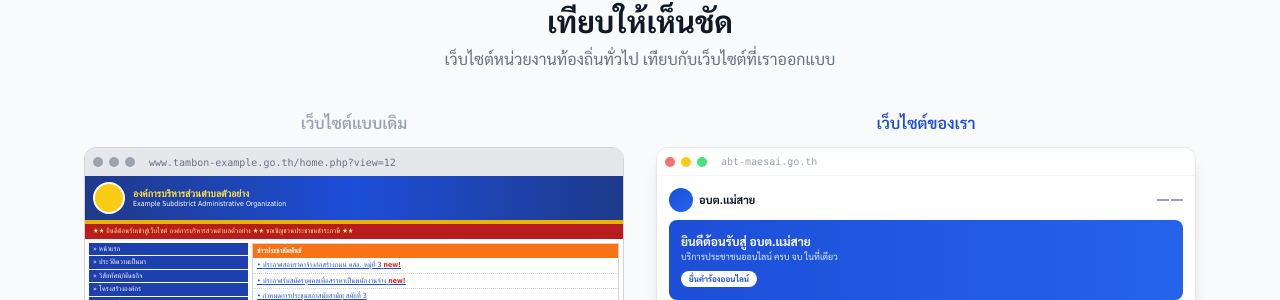
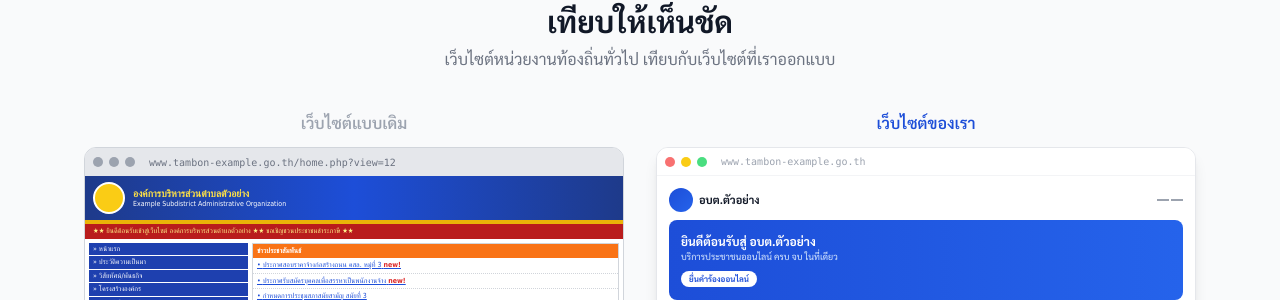
Before and after one commit to athipaty/abt-global, a React (Vite) app: page / in a window 1280 px wide. Shown: the part 1283-1583 px from the top of the page. Built offline with nearby package versions, Linux system fonts and the light colour scheme.

Commit message:
Use a generic example agency name instead of Mae Sai
Co-Authored-By: Claude Opus 5.5 <noreply@anthropic.com>
Claude-Session: https://claude.ai/code/session_01QFHU7udWmyQJk9FqVbD73E

```diff
--- a/src/App.jsx
+++ b/src/App.jsx
@@ -5,7 +5,7 @@ const LINE_URL = 'https://line.me/ti/p/nMKPHfKc_9'   // personal LINE (QR "Copy
 // Live chat (tawk.to, free). Paste "propertyId/widgetId" from tawk.to → Administration → Chat Widget.
 // While empty, chat buttons fall back to opening LINE.
 const TAWK_ID = '6ac3b058160ba734cb042986/1k466hnfo'
-const DEMO_SITE_URL = '#'                            // TODO: replace with the live Mae Sai อบต. site URL
+const DEMO_SITE_URL = '#'                            // TODO: replace with a live client site URL
 
 // Seller printed on the quotation (ใบเสนอราคา). Seller is an individual, not a company.
 // Address and national ID are deliberately NOT stored here: this file ships in the public
@@ -307,17 +307,17 @@ function NewMockup() {
   const news = [['15 ก.ย.', 'โครงการปรับปรุงถนน หมู่ 3'], ['10 ก.ย.', 'ประชุมสภาสมัยสามัญ'], ['2 ก.ย.', 'กิจกรรมวันแม่ 2569']]
   return (
     <div className="rounded-xl border border-gray-200 bg-white overflow-hidden shadow-lg">
-      <BrowserBar url="abt-maesai.go.th" modern />
+      <BrowserBar url="www.tambon-example.go.th" modern />
       <div className="p-3 text-left">
         <div className="flex items-center justify-between mb-2">
           <div className="flex items-center gap-1.5">
             <div className="w-6 h-6 rounded-full bg-gradient-to-br from-primary to-secondary" />
-            <p className="text-[11px] font-bold text-gray-900">อบต.แม่สาย</p>
+            <p className="text-[11px] font-bold text-gray-900">อบต.ตัวอย่าง</p>
           </div>
           <div className="flex gap-0.5"><span className="w-3 h-0.5 bg-gray-400" /><span className="w-3 h-0.5 bg-gray-400" /></div>
         </div>
         <div className="rounded-lg bg-gradient-to-r from-primary to-secondary p-3 mb-2.5">
-          <p className="text-white text-[12px] font-bold">ยินดีต้อนรับสู่ อบต.แม่สาย</p>
+          <p className="text-white text-[12px] font-bold">ยินดีต้อนรับสู่ อบต.ตัวอย่าง</p>
           <p className="text-blue-100 text-[9px]">บริการประชาชนออนไลน์ ครบ จบ ในที่เดียว</p>
           <span className="inline-block mt-1.5 bg-white text-primary text-[8px] font-bold px-2 py-0.5 rounded-full">ยื่นคำร้องออนไลน์</span>
         </div>
@@ -529,7 +529,7 @@ function QuoteForm({ onPrint }) {
         <p className="font-bold text-gray-900">📄 ดาวน์โหลดใบเสนอราคา</p>
         <p className="text-sm text-gray-500 mt-1 mb-4">ใส่ชื่อหน่วยงาน แล้วบันทึกเป็น PDF ใช้ประกอบการจัดซื้อได้ทันที</p>
         <div className="flex flex-col sm:flex-row gap-3">
-          <input required value={org} onChange={e => setOrg(e.target.value)} placeholder="ชื่อหน่วยงาน เช่น อบต.แม่สาย"
+          <input required value={org} onChange={e => setOrg(e.target.value)} placeholder="ชื่อหน่วยงาน เช่น อบต.ตัวอย่าง"
             className="flex-1 border border-gray-300 rounded-full px-4 py-3 text-sm focus:outline-none focus:border-primary" />
           <button type="submit" className="btn-primary">ดาวน์โหลด PDF</button>
         </div>
```
